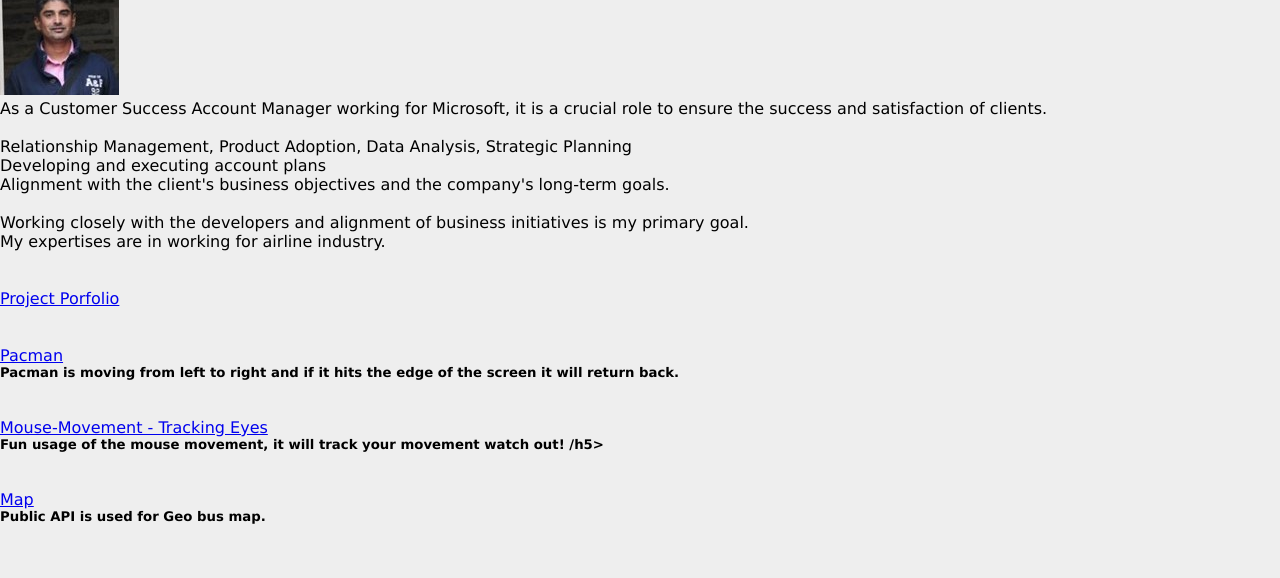
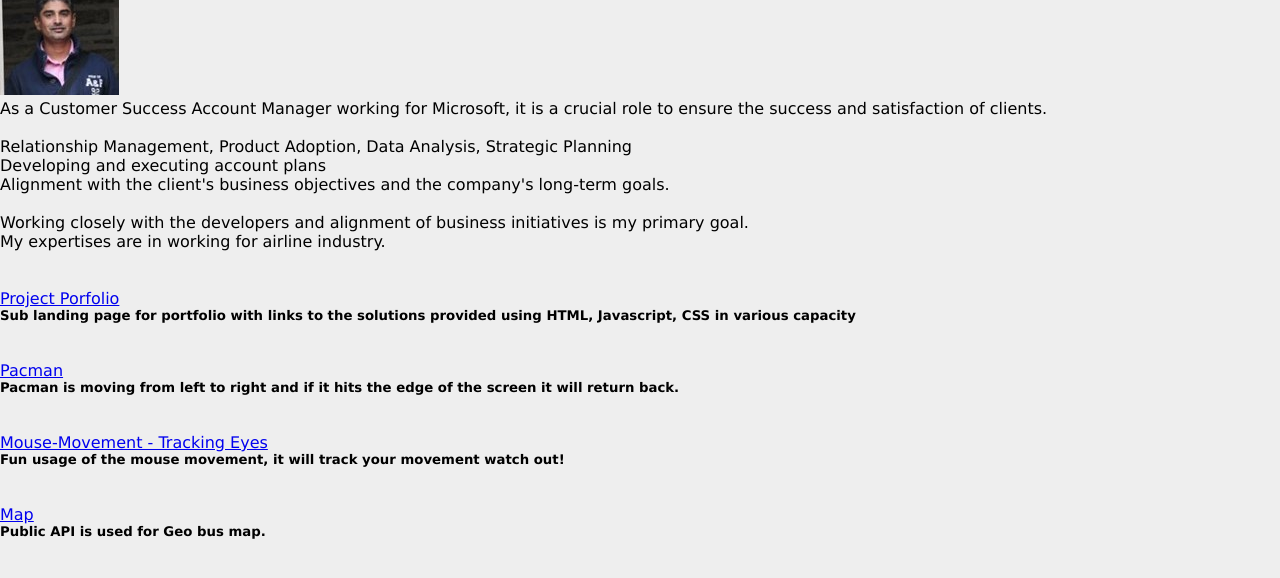
Before and after one commit to abdulali01/abdulali01.github.io, a plain HTML site: page index.html in a window 1280 px wide. Shown: the part 92-670 px from the top of the page. Drawn offline with Linux system fonts and the light colour scheme.

Commit message:
Update index.html

```diff
--- a/index.html
+++ b/index.html
@@ -40,6 +40,7 @@
             <br>
             <br>
             <li class="options"><a href="https://github.com/abdulali01/abdulali01.github.io/blob/main/README.md">Project Porfolio</a> </li>
+            <h5>Sub landing page for portfolio with links to the solutions provided using HTML, Javascript, CSS in various capacity </h5>
             <br>
             <li class="options"> </li>
             <li class="options"><a href="https://github.com/abdulali01/PacMan/blob/main/README.md">Pacman</a>
@@ -47,7 +48,7 @@
                 </li>
             <br><br>
             <li class="options"><a href="https://github.com/abdulali01/MouseMovement/blob/main/README.md">Mouse-Movement - Tracking Eyes</a>
-                <h5>Fun usage of the mouse movement, it will track your movement watch out! /h5>
+                <h5>Fun usage of the mouse movement, it will track your movement watch out! </h5>
             </li>
             <br><br>
             <li class="options"><a href="https://github.com/abdulali01/MapRoute/blob/main/README.md">Map</a>
```
